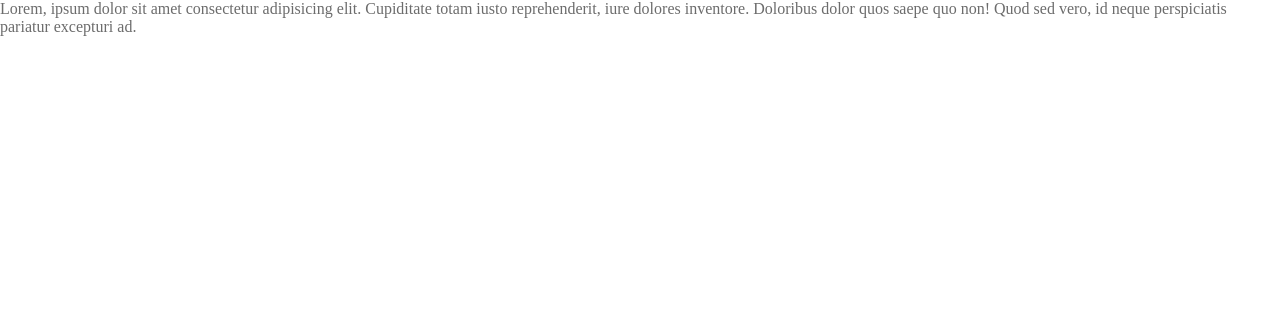
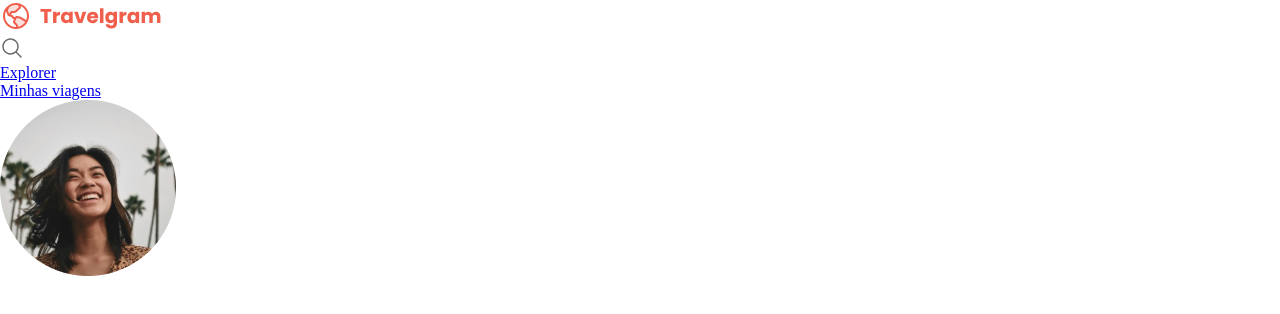
Before and after one commit to israellichotti/projeto-travelgram, a plain HTML site: page index.html in a window 1280 px wide. Drawn offline with Linux system fonts and the light colour scheme.

Commit message:
nav structure

```diff
--- a/index.html
+++ b/index.html
@@ -10,8 +10,25 @@
     <link rel="stylesheet" href="styles/index.css">
 </head>
 <body>
-    <p>
-        Lorem, ipsum dolor sit amet consectetur adipisicing elit. Cupiditate totam iusto reprehenderit, iure dolores inventore. Doloribus dolor quos saepe quo non! Quod sed vero, id neque perspiciatis pariatur excepturi ad.
-    </p>
+    <nav>
+        <a href="#" id="logo">
+            <img src="assets/Logo.svg" alt="Logomarca">
+        </a>
+
+        <ul id="primary-menu">
+            <li>
+                <a href="#">
+                    <img src="assets/icons/MagnifyingGlass.svg" alt="ícone de lupa">
+                </a>
+            </li>
+            <li><a href="#">Explorer</a></li>
+            <li><a href="#">Minhas viagens</a></li>
+            <li><a href="#">
+                <img src="assets/Profile pic.png" alt="Imagem de Isabela Torres">
+            </a></li>
+        </ul>
+    </nav>
+    <header>
+    </header>
 </body>
 </html>
```
Also changed, not shown: assets/Image 01.png (deleted), assets/Image 02.png (deleted), assets/Image 04.png (deleted), assets/Image 05.png (deleted), assets/Image 06.png (deleted), assets/Image 07.png (deleted), assets/Image 08.png (deleted), assets/Image 09.png (deleted), assets/Image 10.png (deleted), assets/Image 11.png (deleted), assets/Profile pic.png (added), assets/icons/AirplaneTilt.svg (renamed from assets/AirplaneTilt.svg), assets/icons/Image.svg (renamed from assets/Image.svg), assets/icons/MagnifyingGlass.svg (renamed from assets/MagnifyingGlass.svg), 2 more files, 13 other files.
